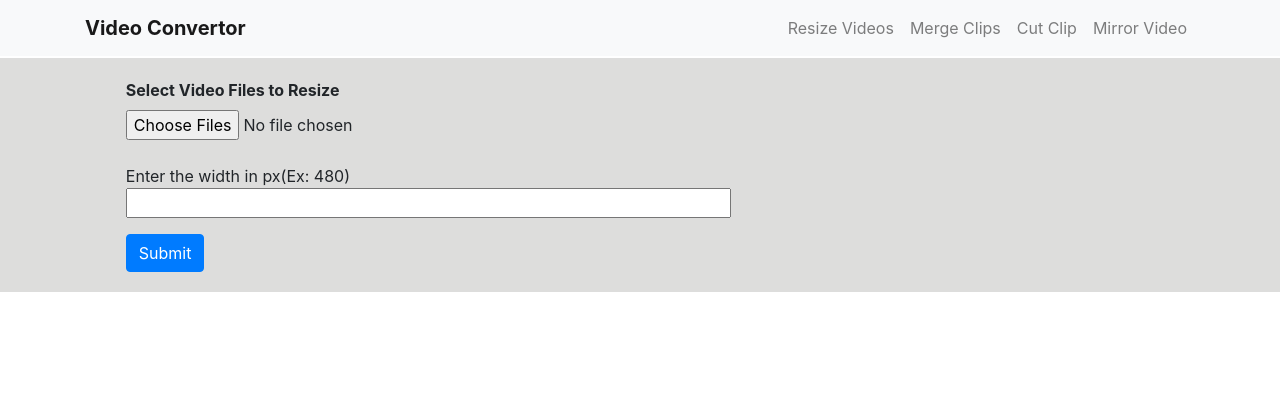
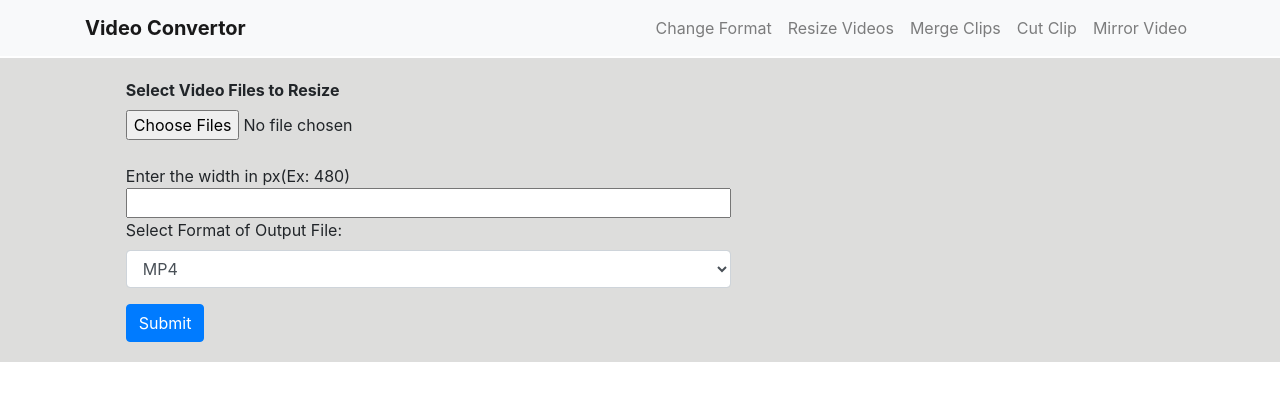
Before and after one commit to basantrawat/FlaskApp-Video-Transcoder, a Flask app: page /resize-video in a window 1280 px wide. Shown: the top 401 px of the page. Run offline with Flask 2, Linux system fonts and the light colour scheme; some libraries are stand-ins or nearby versions.

Commit message:
Added Video Format Conversio Functionality

```diff
--- a/app/templates/layout.html
+++ b/app/templates/layout.html
@@ -21,7 +21,10 @@
 
       <div class="collapse navbar-collapse" id="navbarResponsive">
         <ul class="navbar-nav ml-auto">
-            <li class="nav-item">
+          <li class="nav-item">
+            <a class="nav-link" href="http://127.0.0.1:5000/format-conversion">Change Format</a>
+          </li>
+          <li class="nav-item">
               <a class="nav-link" href="http://127.0.0.1:5000/resize-video">Resize Videos</a>
             </li>
             <li class="nav-item">
--- a/app/templates/resize-video.html
+++ b/app/templates/resize-video.html
@@ -10,6 +10,16 @@
                   <label><b>Select Video Files to Resize</b></label>
                   <input type="file" class="form-control-file" name="filename[]" accept="video/mp4,video/x-m4v,video/*" multiple></br>
                   Enter the width in px(Ex: 480)<input type="number" step="1" class="form-control-file" name="width" />
+
+                  <label for="sel1">Select Format of Output File:</label>
+                  <select name="file-format" class="form-control" id="sel1">
+                     <option value=".mp4" selected>MP4</option>
+                     <option value=".mov">MOV</option>
+                     <option value=".mkv">MKV</option>
+                     <option value=".wmv">WMV</option>
+                     <option value=".avi">AVI</option>
+                     <option value=".flv">FLV</option>
+                  </select>
 
                </div>
                <button type="submit" class="btn btn-primary">Submit</button>
--- a/app/views.py
+++ b/app/views.py
@@ -12,11 +12,34 @@ app.config['UPLOAD_FOLDER'] = "F:\\PROGRAMMING\\Python\\MediaEditing\\videoEditi
 def index():
     return render_template('index.html')
 
+@app.route('/format-conversion', methods=['GET','POST'])
+def format_conversion():
+    if(request.method=='POST'):
+        file_names = request.files.getlist('filename[]')
+        file_format = request.form.get('file-format')
+
+        '''UPLOADING THE FILE TO A SPECIFIC LOCATION'''
+        for file_name in file_names:
+            file_name.save(os.path.join(app.config['UPLOAD_FOLDER'], secure_filename(file_name.filename)))
+
+        for file_name in file_names:
+            myvideo = VideoFileClip("app/uploadFolder/"+secure_filename(file_name.filename))
+            name = secure_filename(file_name.filename)[:-4]+"-NewFormat"+file_format
+            myvideo.write_videofile(f"app/output_files/{name}", codec="libx264")
+
+        '''RETURNING THE PAGE WITH URL LINK OF Converted FILES'''
+        return render_template('format-conversion.html', msg="Merged Successfully", file_path="#")
+    else:
+        return render_template('format-conversion.html', msg="", file_path="")
+
+
 @app.route('/resize-video', methods=['GET','POST'])
 def resizing_video():
     if(request.method=='POST'):
         file_names = request.files.getlist('filename[]')
         changed_width = int(request.form.get('width'))
+        file_format = request.form.get('file-format')
+
         '''UPLOADING THE FILE TO A SPECIFIC LOCATION'''
         for file_name in file_names:
             file_name.save(os.path.join(app.config['UPLOAD_FOLDER'], secure_filename(file_name.filename)))
@@ -24,7 +47,7 @@ def resizing_video():
         for file_name in file_names:
             myvideo = VideoFileClip("app/uploadFolder/"+secure_filename(file_name.filename))
             resized_video = myvideo.resize(width=changed_width)
-            name = secure_filename(file_name.filename)[:-4]+"-bulkResizing"+".mp4"
+            name = secure_filename(file_name.filename)[:-4]+"-Resized"+file_format
             resized_video.write_videofile(f"app/output_files/{name}", codec="libx264")
 
         '''RETURNING THE PAGE WITH URL LINK OF Converted FILES'''
@@ -44,7 +67,7 @@ def merge_videos():
 
         '''MERGING THE UPLOADED FILES'''
         clips = []
-        for i, file_name in enumerate(file_names):
+        for file_name in file_names:
             clips.append(VideoFileClip("app/uploadFolder/" + secure_filename(file_name.filename)))
 
         # video = CompositeVideoClip([clip1,clip2])  #CompositVideoClip class provide more flexibilty
```
Also changed, not shown: app/templates/format-conversion.html (added, +35 -0 lines), 1 other file.
